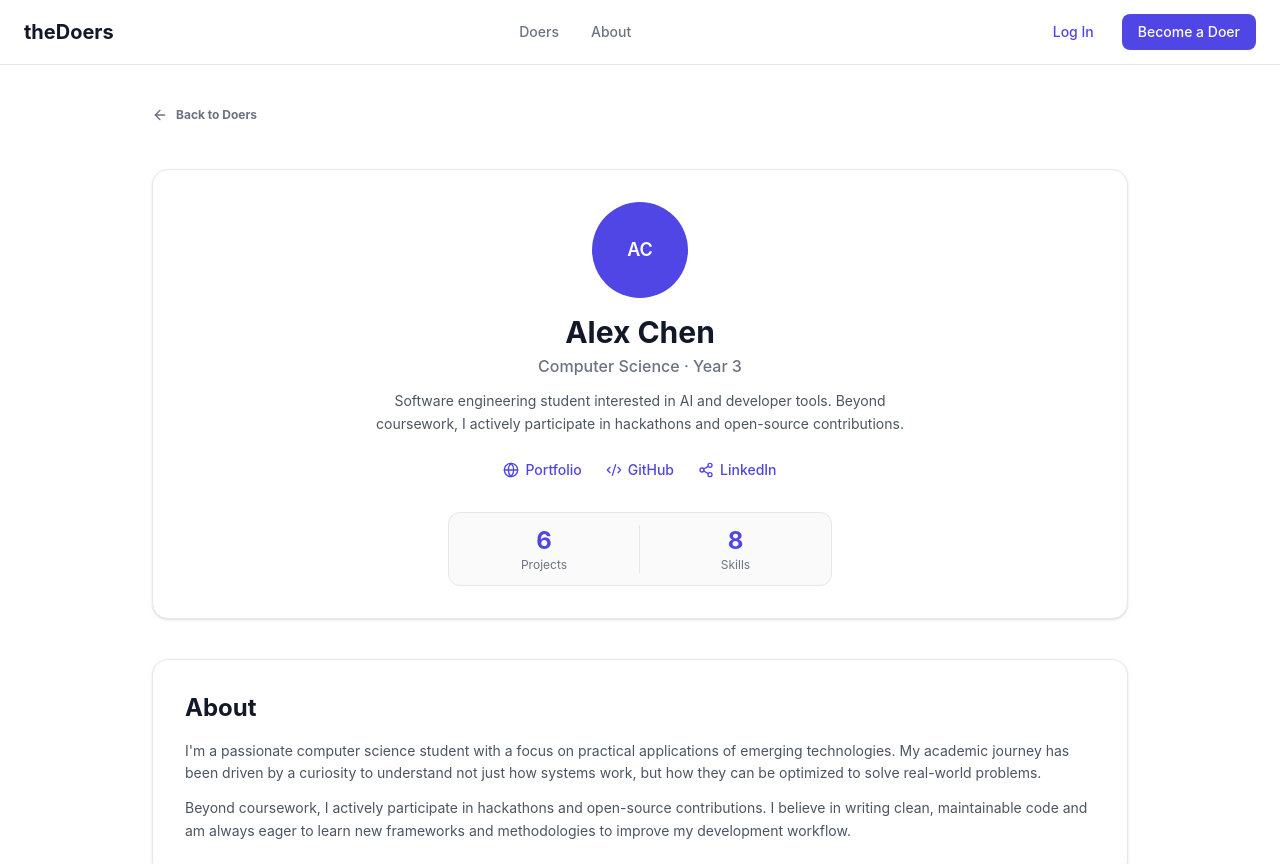
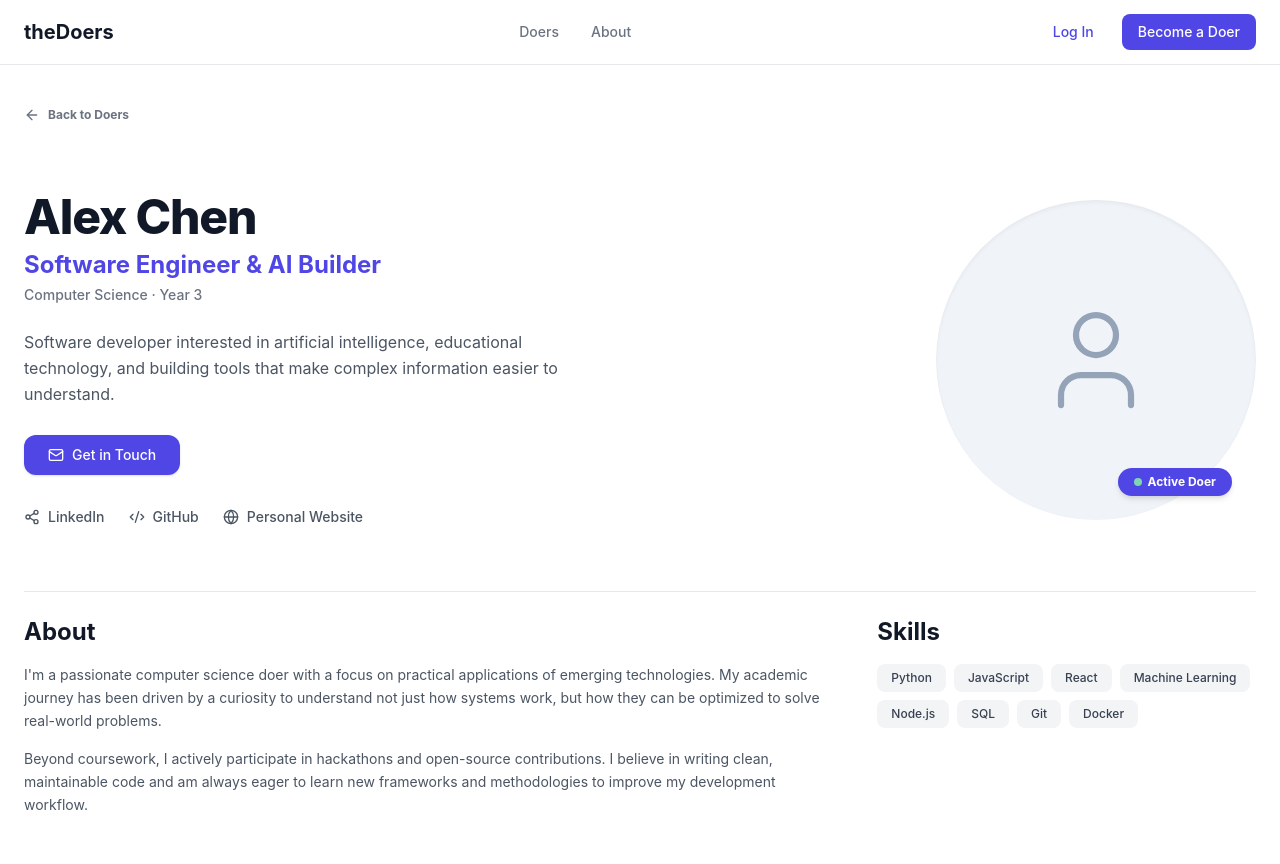
Before and after one commit to AroTech23/theDoers, a Next.js app: page /doers/alexchen in a window 1280 px wide. Shown: the top 864 px of the page. Built offline with nearby package versions, Linux system fonts and the light colour scheme.

Commit message:
feat: redesign public doer profile to match 07 - HiFi screen (200:841)

```diff
--- a/app/doers/[id]/page.tsx
+++ b/app/doers/[id]/page.tsx
@@ -6,7 +6,7 @@ import Avatar from '@/components/ui/Avatar'
 import Badge from '@/components/ui/Badge'
 import Button from '@/components/ui/Button'
 import ProjectCard from '@/components/projects/ProjectCard'
-import { ArrowLeft, Globe, Code2, Share2, Edit3 } from 'lucide-react'
+import { ArrowLeft, Globe, Code2, Share2, Edit3, User, Mail } from 'lucide-react'
 
 interface DoerProfilePageProps {
   params: Promise<{ id: string }>
@@ -24,14 +24,14 @@ export default async function DoerProfilePage({ params, searchParams }: DoerProf
   ) || MOCK_DOERS[0]
 
   return (
-    <div className="max-w-5xl mx-auto px-6 py-10 w-full flex flex-col gap-10">
-      {/* Dynamic Top Bar: Contextual Back Link & Edit Portfolio Button if coming from workspace */}
+    <div className="max-w-7xl mx-auto px-6 py-10 w-full flex flex-col gap-12">
+      {/* ── 1. TOP BAR NAVIGATION ── */}
       <div className="flex items-center justify-between">
         <div>
           {fromDashboard ? (
             <Link
               href="/dashboard"
-              className="inline-flex items-center gap-2 text-xs font-bold text-[#4F46E5] hover:text-[#3730A3] transition-colors bg-[#EEF2FF] px-3 py-1.5 rounded-lg"
+              className="inline-flex items-center gap-2 text-xs font-bold text-[#4F46E5] hover:text-[#3730A3] transition-colors bg-[#EEF2FF] px-3.5 py-2 rounded-xl"
             >
               <ArrowLeft size={16} /> Back to My Dashboard
             </Link>
@@ -45,41 +45,55 @@ export default async function DoerProfilePage({ params, searchParams }: DoerProf
           )}
         </div>
 
-        {/* When user is viewing their own portfolio from dashboard */}
         {fromDashboard && (
           <Link href="/dashboard/profile">
-            <Button variant="outline" size="sm" className="gap-1.5 text-xs font-semibold">
+            <Button variant="outline" size="sm" className="gap-1.5 text-xs font-bold shadow-2xs">
               <Edit3 size={14} /> Edit Portfolio
             </Button>
           </Link>
         )}
       </div>
 
-      {/* Profile Header Card */}
-      <div className="bg-white border border-[#E5E7EB] rounded-2xl p-8 flex flex-col items-center text-center shadow-sm relative">
-        <Avatar name={doer.full_name} imageUrl={doer.avatar_url} size="lg" className="w-24 h-24 text-2xl mb-4" />
+      {/* ── 2. HERO PROFILE SECTION (Matching Public Doer Profile — Hi-Fi) ── */}
+      <div className="grid grid-cols-1 lg:grid-cols-12 gap-12 items-center py-4">
 
-        <h1 className="text-3xl font-bold text-[#111827]">{doer.full_name}</h1>
-        <p className="text-base text-[#6B7280] mt-1 font-medium">
-          {doer.program} {doer.year ? `· ${doer.year}` : ''}
+        {/* Left Side (7 Cols): Name, Title, Academic, Bio, CTA & Social Links */}
+        <div className="lg:col-span-7 flex flex-col gap-6">
+          <div>
+            <h1 className="text-4xl md:text-5xl font-extrabold text-[#111827] tracking-tight">
+              {doer.full_name}
+            </h1>
+            <h2 className="text-xl md:text-2xl font-bold text-[#4F46E5] mt-2">
+              Software Engineer &amp; AI Builder
+            </h2>
+            <p className="text-sm font-medium text-[#6B7280] mt-1">
+              {doer.program} · {doer.year}
+            </p>
+          </div>
+
+          <p className="text-base text-[#4B5563] leading-relaxed max-w-xl">
+            Software developer interested in artificial intelligence, educational technology, and building tools that make complex information easier to understand.
           </p>
 
-        {doer.bio && (
-          <p className="max-w-xl text-sm text-[#4B5563] mt-3 leading-relaxed">
-            {doer.bio}
-          </p>
-        )}
+          {/* Primary CTA */}
+          <div className="pt-1">
+            <a href={`mailto:${doer.email || 'alex.chen@university.edu'}`}>
+              <Button variant="primary" size="md" className="gap-2 px-6 py-2.5 rounded-xl font-bold shadow-sm">
+                <Mail size={16} /> Get in Touch
+              </Button>
+            </a>
+          </div>
 
-        {/* Social / External links */}
-        <div className="flex items-center gap-6 mt-6 flex-wrap justify-center text-sm font-medium text-[#4F46E5]">
-          {doer.portfolio_url && (
+          {/* Social Links with Icons */}
+          <div className="flex items-center gap-6 pt-2 flex-wrap text-sm font-medium text-[#111827]">
+            {doer.linkedin_url && (
               <a
-              href={doer.portfolio_url}
+                href={doer.linkedin_url}
                 target="_blank"
                 rel="noreferrer"
-              className="inline-flex items-center gap-1.5 hover:text-[#3730A3] transition-colors"
+                className="inline-flex items-center gap-2 text-[#4B5563] hover:text-[#4F46E5] transition-colors"
               >
-              <Globe size={16} /> Portfolio
+                <Share2 size={16} /> LinkedIn
               </a>
             )}
             {doer.github_url && (
@@ -87,67 +101,85 @@ export default async function DoerProfilePage({ params, searchParams }: DoerProf
                 href={doer.github_url}
                 target="_blank"
                 rel="noreferrer"
-              className="inline-flex items-center gap-1.5 hover:text-[#3730A3] transition-colors"
+                className="inline-flex items-center gap-2 text-[#4B5563] hover:text-[#4F46E5] transition-colors"
               >
                 <Code2 size={16} /> GitHub
               </a>
             )}
-          {doer.linkedin_url && (
+            {doer.portfolio_url && (
               <a
-              href={doer.linkedin_url}
+                href={doer.portfolio_url}
                 target="_blank"
                 rel="noreferrer"
-              className="inline-flex items-center gap-1.5 hover:text-[#3730A3] transition-colors"
+                className="inline-flex items-center gap-2 text-[#4B5563] hover:text-[#4F46E5] transition-colors"
               >
-              <Share2 size={16} /> LinkedIn
+                <Globe size={16} /> Personal Website
               </a>
             )}
           </div>
+        </div>
 
-        {/* Quick Stats Banner */}
-        <div className="grid grid-cols-2 divide-x divide-[#E5E7EB] w-full max-w-sm border border-[#E5E7EB] rounded-xl mt-8 py-3 bg-[#FAFAFA]">
-          <div className="flex flex-col items-center">
-            <span className="text-2xl font-bold text-[#4F46E5]">{MOCK_PROJECTS.length}</span>
-            <span className="text-xs text-[#6B7280]">Projects</span>
+        {/* Right Side (5 Cols): Giant Circular Avatar Illustration with Active Badge */}
+        <div className="lg:col-span-5 flex justify-center lg:justify-end">
+          <div className="relative w-72 h-72 sm:w-80 sm:h-80 flex items-center justify-center">
+            {/* Giant Circular Container */}
+            <div className="w-full h-full rounded-full bg-[#F0F4F8] flex items-center justify-center relative shadow-inner overflow-hidden">
+              {doer.avatar_url ? (
+                <img
+                  src={doer.avatar_url}
+                  alt={doer.full_name}
+                  className="w-full h-full object-cover"
+                />
+              ) : (
+                <User size={120} className="text-[#94A3B8] stroke-[1.25]" />
+              )}
             </div>
-          <div className="flex flex-col items-center">
-            <span className="text-2xl font-bold text-[#4F46E5]">{doer.skills.length}</span>
-            <span className="text-xs text-[#6B7280]">Skills</span>
+
+            {/* Active Doer Status Pill on bottom right of avatar */}
+            <div className="absolute bottom-4 right-4 sm:bottom-6 sm:right-6">
+              <span className="inline-flex items-center gap-1.5 px-4 py-1.5 rounded-full text-xs font-bold bg-[#4F46E5] text-white shadow-md">
+                <span className="w-2 h-2 rounded-full bg-[#86EFAC] animate-pulse"></span>
+                Active Doer
+              </span>
             </div>
           </div>
         </div>
 
-      {/* About Section */}
-      <div className="bg-white border border-[#E5E7EB] rounded-2xl p-8 shadow-sm">
-        <h2 className="text-2xl font-bold text-[#111827] mb-4">About</h2>
+      </div>
+
+      {/* ── 3. ABOUT & SKILLS (Side-by-Side Clean Layout) ── */}
+      <div className="grid grid-cols-1 lg:grid-cols-12 gap-12 pt-6 border-t border-[#E5E7EB]">
+
+        {/* About (8 Cols) */}
+        <div className="lg:col-span-8 flex flex-col gap-4">
+          <h2 className="text-2xl font-bold text-[#111827]">About</h2>
           <p className="text-sm text-[#4B5563] leading-relaxed">
-          I&apos;m a passionate computer science student with a focus on practical applications of emerging technologies.
-          My academic journey has been driven by a curiosity to understand not just how systems work, but how they can be
-          optimized to solve real-world problems.
+            I&apos;m a passionate computer science doer with a focus on practical applications of emerging technologies. My academic journey has been driven by a curiosity to understand not just how systems work, but how they can be optimized to solve real-world problems.
           </p>
-        <p className="text-sm text-[#4B5563] leading-relaxed mt-3">
-          Beyond coursework, I actively participate in hackathons and open-source contributions. I believe in writing clean,
-          maintainable code and am always eager to learn new frameworks and methodologies to improve my development workflow.
+          <p className="text-sm text-[#4B5563] leading-relaxed">
+            Beyond coursework, I actively participate in hackathons and open-source contributions. I believe in writing clean, maintainable code and am always eager to learn new frameworks and methodologies to improve my development workflow.
           </p>
         </div>
 
-      {/* Skills Section */}
-      <div className="bg-white border border-[#E5E7EB] rounded-2xl p-8 shadow-sm">
-        <h2 className="text-2xl font-bold text-[#111827] mb-4">Skills</h2>
+        {/* Skills (4 Cols) */}
+        <div className="lg:col-span-4 flex flex-col gap-4">
+          <h2 className="text-2xl font-bold text-[#111827]">Skills</h2>
           <div className="flex flex-wrap gap-2">
             {doer.skills.map((s) => (
               <Badge
                 key={s.name}
                 label={s.name}
-              className="text-sm px-4 py-1.5 bg-[#F3F4F6] text-[#1F2937]"
+                className="text-xs px-3.5 py-1.5 bg-[#F3F4F6] text-[#374151] font-medium rounded-lg"
               />
             ))}
           </div>
         </div>
 
-      {/* Projects Section */}
-      <div>
-        <h2 className="text-2xl font-bold text-[#111827] mb-6">
+      </div>
+
+      {/* ── 4. PROJECTS BY DOER (3-Column Grid) ── */}
+      <div className="pt-6 border-t border-[#E5E7EB]">
+        <h2 className="text-2xl font-bold text-[#111827] mb-8">
           Projects by {doer.full_name}
         </h2>
         <div className="grid grid-cols-1 md:grid-cols-2 lg:grid-cols-3 gap-6">
```
Lines whose indentation alone changed are shown as unchanged.
